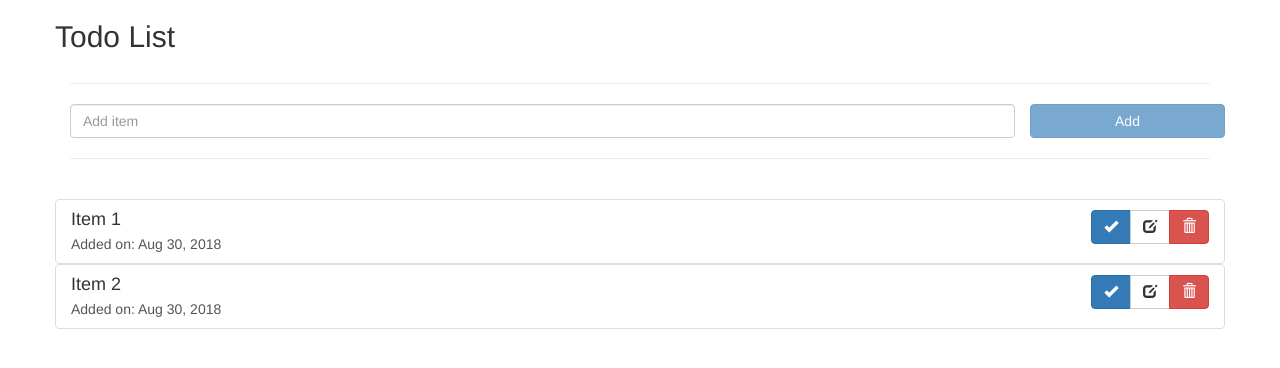
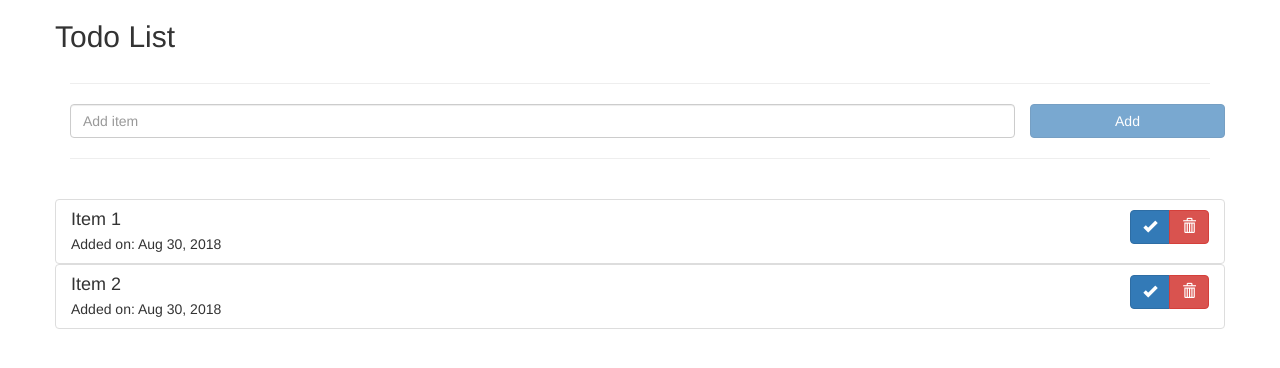
Before and after one commit to yogesh061/angular_todo_v2, an Angular app: page / in a window 1280 px wide. Shown: the top 368 px of the page. Built offline with nearby package versions, Linux system fonts and the light colour scheme.

Commit message:
Removed edit button and added events to correct elements

```diff
--- a/src/app/todo-item/todo-item.component.html
+++ b/src/app/todo-item/todo-item.component.html
@@ -1,20 +1,17 @@
 <div class="list-group">
-  <a href="#" class="list-group-item col-xs-12">
+  <div href="#" class="list-group-item col-xs-12">
     <div class="pull-left">
       <h4 class="list-group-item-heading">{{todoItem.name}}</h4>
       <p class="list-group-item-text">Added on: {{todoItem.addedOn | date}}</p>
     </div>
     <div class="pull-right btn-group" *ngIf="!todoItem.completed">
-      <button class="btn btn-primary">
-        <span class="glyphicon glyphicon-ok" aria-hidden="true" (click)="onMarkComplete()"></span>
+      <button class="btn btn-primary" (click)="onMarkComplete()">
+        <span class="glyphicon glyphicon-ok" aria-hidden="true"></span>
       </button>
-      <button class="btn btn-default">
-        <span class="glyphicon glyphicon-edit" aria-hidden="true"></span>
-      </button>
-      <button class="btn btn-danger">
-        <span class="glyphicon glyphicon-trash" aria-hidden="true" (click)="onDelete()"></span>
+      <button class="btn btn-danger" (click)="onDelete()">
+        <span class="glyphicon glyphicon-trash" aria-hidden="true"></span>
       </button>
     </div>
     <div class="clearfix"></div>
-  </a>
+  </div>
 </div>
```
